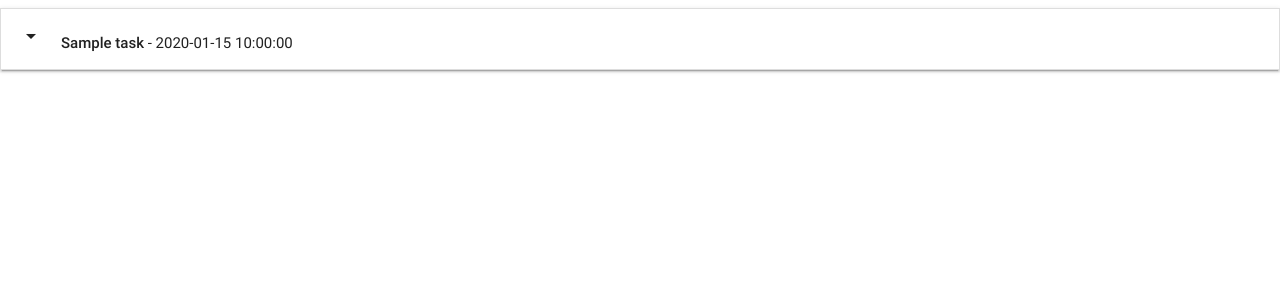
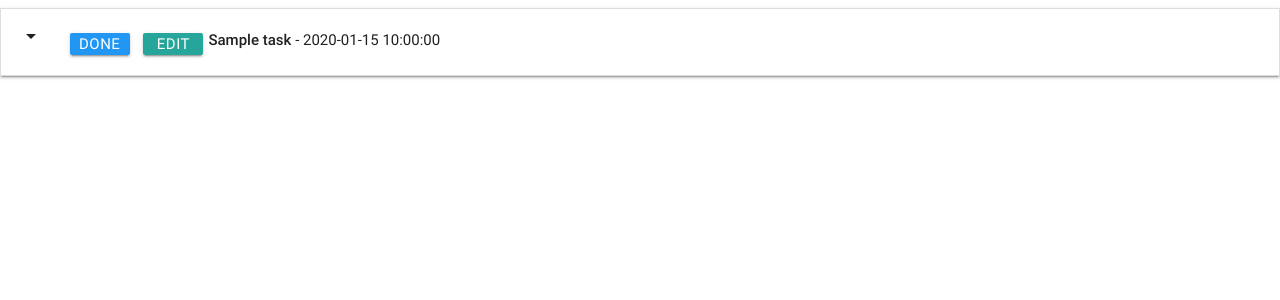
Before and after one commit to Code-Institute-Submissions/taskmanager, a Flask app: page / in a window 1280 px wide. Shown: the top 300 px of the page. Run offline with Flask 2, Linux system fonts and the light colour scheme; a database or web service that is not in the repository returns one stand-in record (values such as "Sample title"); some libraries are stand-ins or nearby versions.

Commit message:
Added buttons to task view

```diff
--- a/static/css/style.css
+++ b/static/css/style.css
@@ -1,3 +1,11 @@
-body {
+ .btn_small {
+    height: 22px;
+    width: 60px;
+    line-height: 22px;
+    margin: 5px 5px;
+    padding: 0 0.5em;
+}
 
+.task_header {
+    margin-top: 5px;
 }
--- a/templates/base.html
+++ b/templates/base.html
@@ -10,11 +10,7 @@
         rel="stylesheet"
         href="https://cdnjs.cloudflare.com/ajax/libs/materialize/0.100.2/css/materialize.min.css"
       />
-      <link
-        rel="stylesheet"
-        href="{{url_for('static', filename='css/style.css')}}"
-        type="text/css"
-      />
+      <link rel="stylesheet" href="{{url_for('static', filename='css/style.css')}}" type="text/css" />
     </head>
 
     <body>
--- a/templates/tasks.html
+++ b/templates/tasks.html
@@ -1,11 +1,15 @@
-{% extends 'base.html' %}
-{% block content %}
+{% extends 'base.html' %} {% block content %}
 <ul class="collapsible" data-collapsible="accordion">
   {% for task in tasks %}
   <li>
     <div class="collapsible-header">
-                <div class=" task_header col s9">
-                    <i class="material-icons">arrow_drop_down</i><strong>{{task.task_name}}</strong> - {{task.due_date}}
+      <div class="col s3">
+        <i class="material-icons">arrow_drop_down</i>
+        <a class="waves-effect waves-light btn btn_small blue">Done</a>
+        <a class="waves-effect waves-light btn btn_small">Edit</a>
+      </div>
+      <div class="task_header col s9">
+      <strong>{{task.task_name}}</strong> - {{task.due_date}}
       </div>
     </div>
     <div class="collapsible-body">
```
Lines whose indentation alone changed are shown as unchanged.
